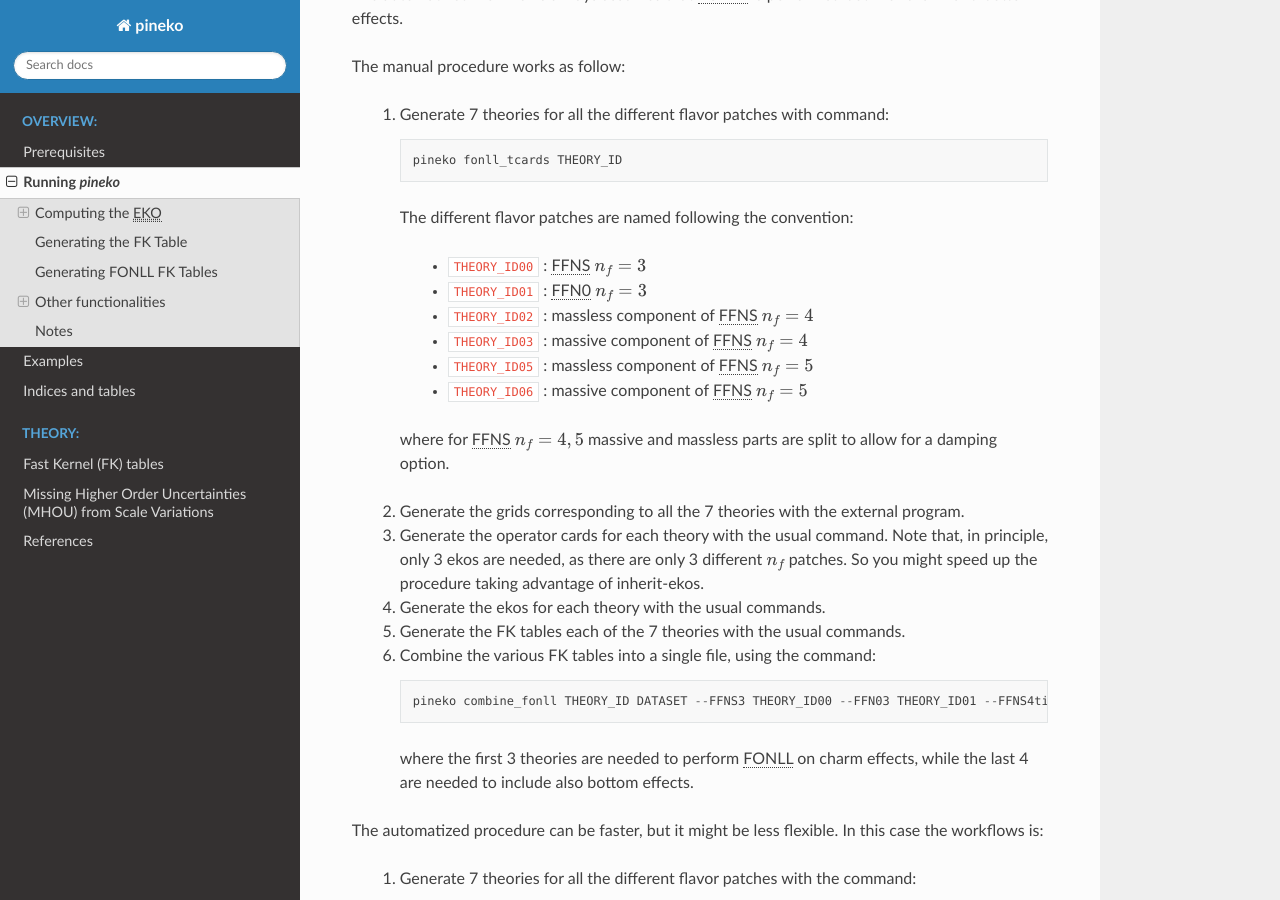
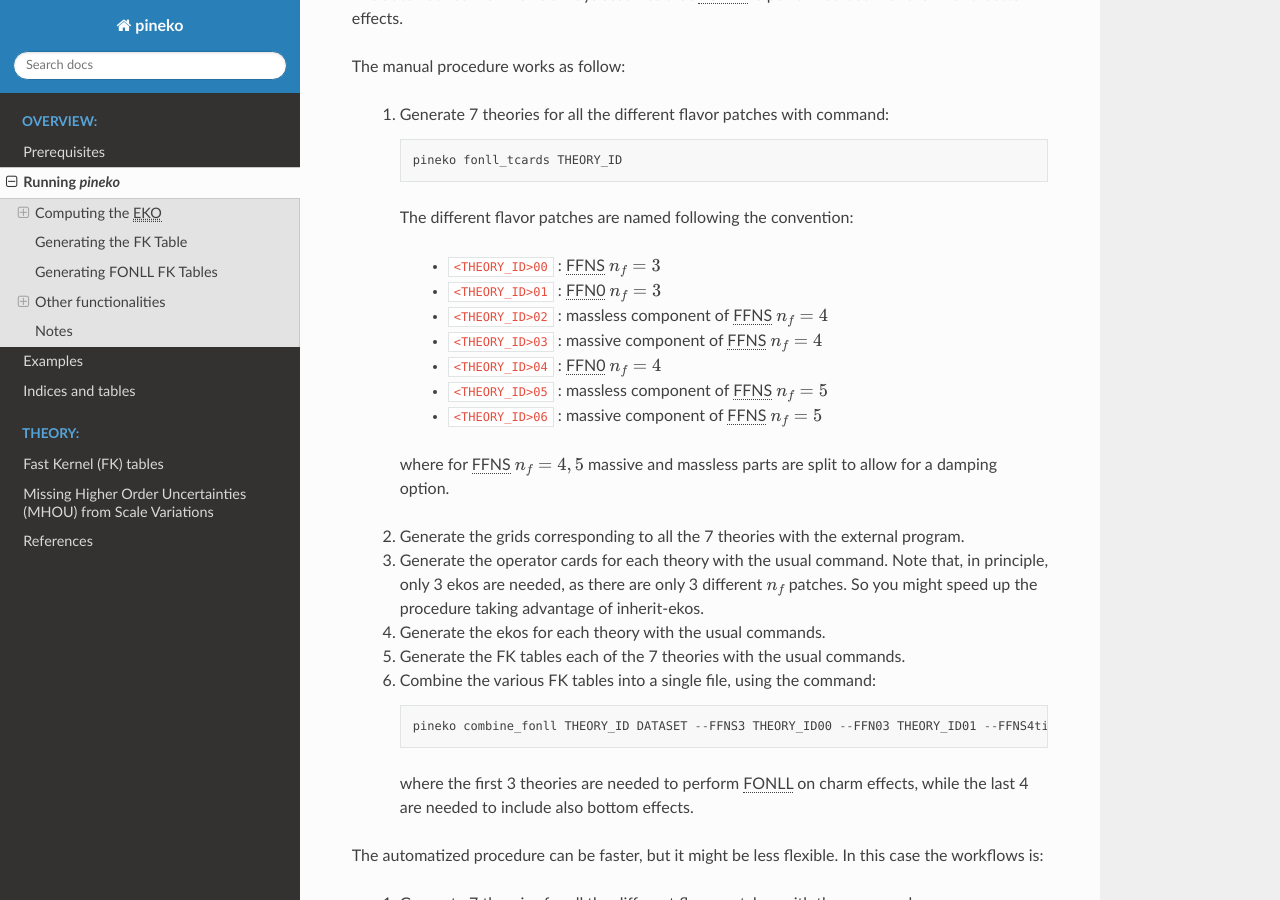
Before and after one commit to NNPDF/pineko, a Sphinx documentation site: the page built from docs/source/overview/running.rst, in a window 1280 px wide and 900 px high, scrolled down 1682 px. Built offline with Sphinx 7.4.7 and the Read the Docs theme 2.0.0, drawn with Linux system fonts in a browser that asks for light colours.

Commit message:
Update docs/source/overview/running.rst
Co-authored-by: Roy Stegeman <roystegeman@live.nl>

```diff
--- a/docs/source/overview/running.rst
+++ b/docs/source/overview/running.rst
@@ -79,12 +79,13 @@ The manual procedure works as follow:
 
     The different flavor patches are named following the convention:
 
-      * ``THEORY_ID00`` : |FFNS| :math:`n_f=3`
-      * ``THEORY_ID01`` : |FFN0| :math:`n_f=3`
-      * ``THEORY_ID02`` : massless component of |FFNS| :math:`n_f=4`
-      * ``THEORY_ID03`` : massive component of |FFNS| :math:`n_f=4`
-      * ``THEORY_ID05`` : massless component of |FFNS| :math:`n_f=5`
-      * ``THEORY_ID06`` : massive component of |FFNS| :math:`n_f=5`
+      * ``<THEORY_ID>00`` : |FFNS| :math:`n_f=3`
+      * ``<THEORY_ID>01`` : |FFN0| :math:`n_f=3`
+      * ``<THEORY_ID>02`` : massless component of |FFNS| :math:`n_f=4`
+      * ``<THEORY_ID>03`` : massive component of |FFNS| :math:`n_f=4`
+      * ``<THEORY_ID>04`` : |FFN0| :math:`n_f=4`
+      * ``<THEORY_ID>05`` : massless component of |FFNS| :math:`n_f=5`
+      * ``<THEORY_ID>06`` : massive component of |FFNS| :math:`n_f=5`
 
     where for |FFNS| :math:`n_f=4,5` massive and massless parts are split to
     allow for a damping option.
```
